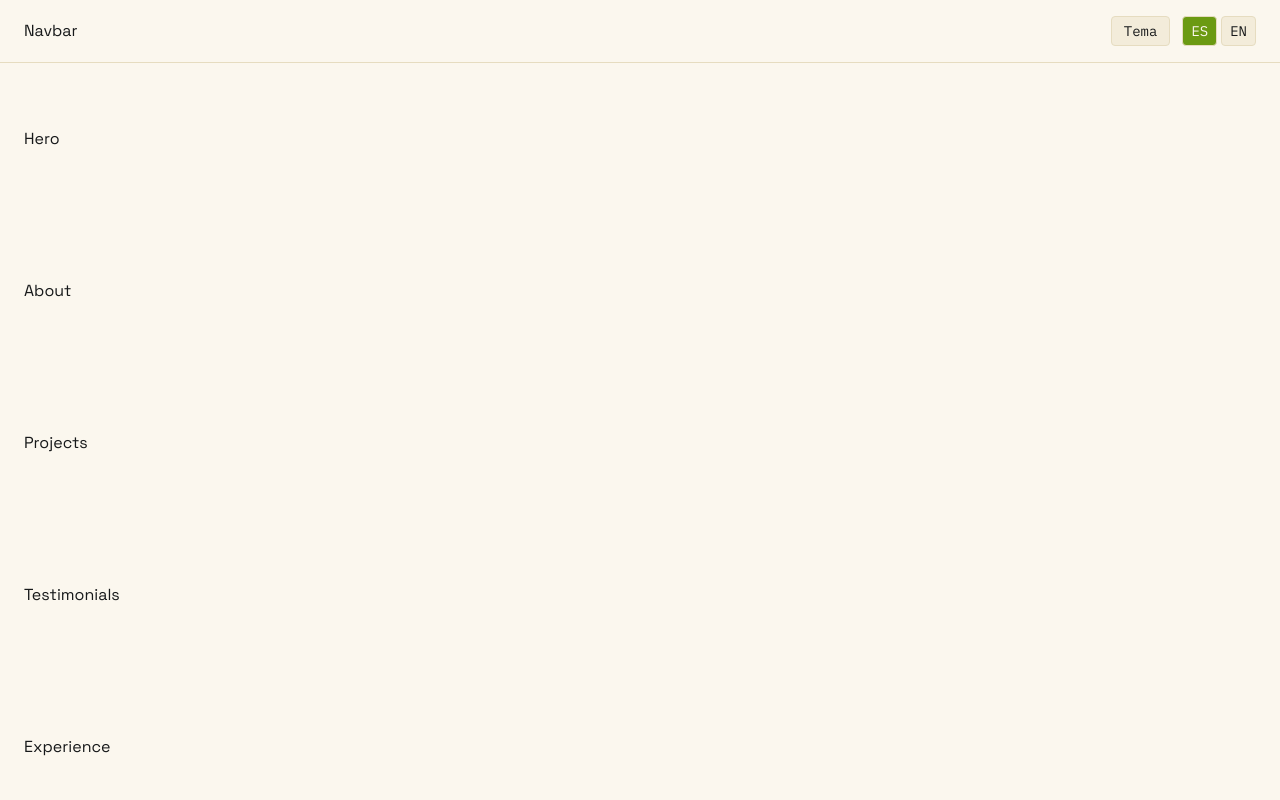
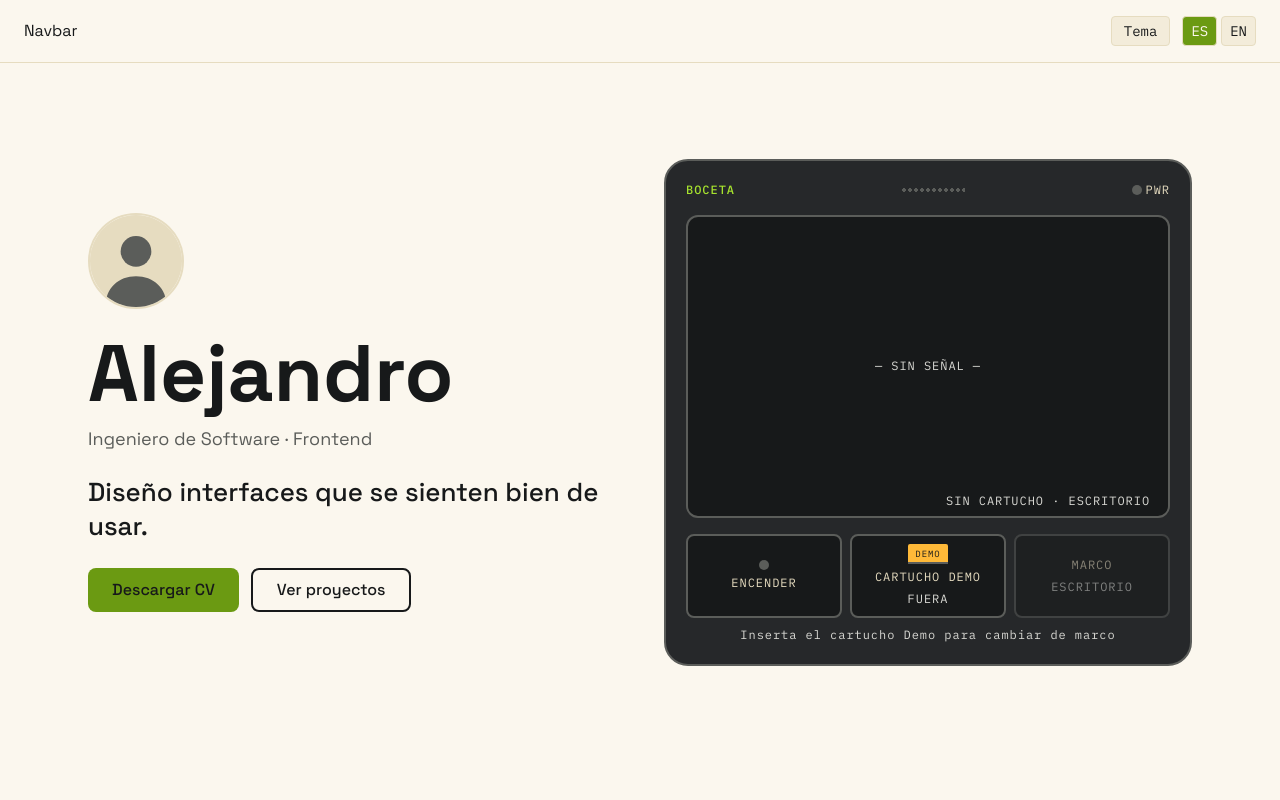
Before and after one commit to AlePython-byte/Portafolio, a Next.js app: page / in a window 1280 px wide. Shown: the top 800 px of the page. Built offline with nearby package versions, Linux system fonts and the light colour scheme.

Commit message:
feat(hero): construir Hero con avatar, acciones y consola

```diff
--- a/components/Hero.tsx
+++ b/components/Hero.tsx
@@ -1,7 +1,49 @@
+import Image from "next/image";
+import Consola from "@/components/consola/Consola";
+
 export default function Hero() {
   return (
-    <section id="hero" className="px-6 py-16">
-      Hero
+    <section
+      id="hero"
+      aria-labelledby="hero-titulo"
+      className="mx-auto grid w-full max-w-contenido items-center gap-12 px-6 py-16 md:grid-cols-2 md:py-24"
+    >
+      <div className="flex flex-col items-start gap-6">
+        <Image
+          src="/avatar.svg"
+          alt=""
+          width={96}
+          height={96}
+          loading="eager"
+          className="size-avatar rounded-redondo border-2 border-borde"
+        />
+        <div className="flex flex-col gap-3">
+          <h1 id="hero-titulo" className="text-titulo font-bold">
+            Alejandro
+          </h1>
+          <p className="text-rol text-texto-suave">
+            Ingeniero de Software · Frontend
+          </p>
+        </div>
+        <p className="text-frase font-medium">
+          Diseño interfaces que se sienten bien de usar.
+        </p>
+        <div className="flex w-full flex-col gap-3 sm:w-auto sm:flex-row">
+          <a
+            href="/cv.pdf"
+            className="inline-flex min-h-tactil items-center justify-center rounded-control bg-acento px-6 text-cuerpo font-medium text-sobre-acento hover:opacity-90"
+          >
+            Descargar CV
+          </a>
+          <a
+            href="#projects"
+            className="inline-flex min-h-tactil items-center justify-center rounded-control border-2 border-texto px-6 text-cuerpo font-medium hover:bg-superficie"
+          >
+            Ver proyectos
+          </a>
+        </div>
+      </div>
+      <Consola />
     </section>
   );
 }
```
Also changed, not shown: public/avatar.svg (added).
